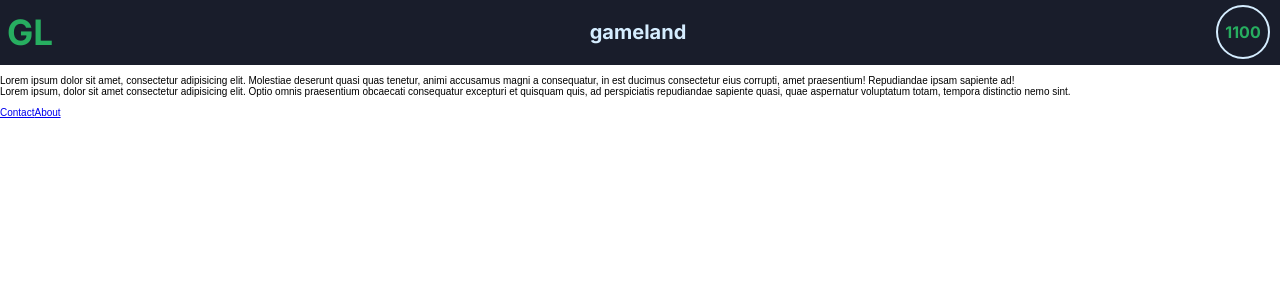
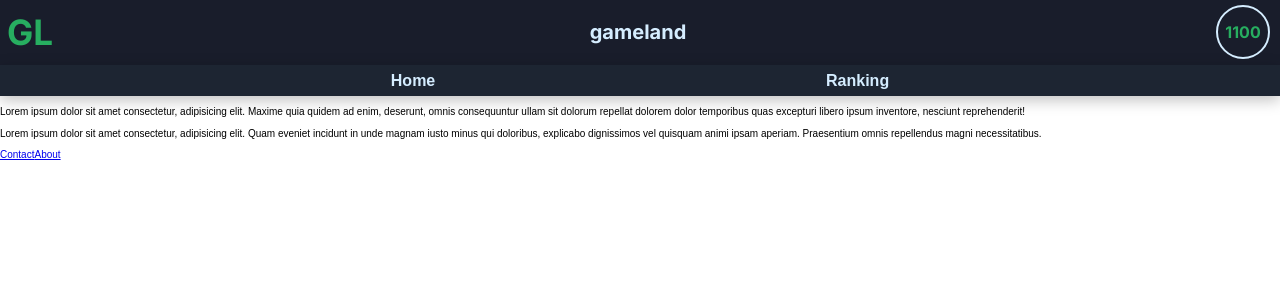
Before and after one commit to lupydev/game-land, a React (Create React App) app: page /about in a window 1280 px wide. Shown: the top 300 px of the page. Built offline with nearby package versions, Linux system fonts and the light colour scheme.

Commit message:
se organizan parrafos en componente y se da estilo

```diff
--- a/src/components/About.jsx
+++ b/src/components/About.jsx
@@ -1,23 +1,22 @@
 import React from "react";
 import { Header } from "./Header";
+import { NavBar } from "./NavBar";
 import { Footer } from "./Footer";
 
 export const About = () => {
   return (
     <div>
-        <Header/>
-      <p>
-        Lorem ipsum dolor sit amet, consectetur adipisicing elit. Molestiae
-        deserunt quasi quas tenetur, animi accusamus magni a consequatur, in est
-        ducimus consectetur eius corrupti, amet praesentium! Repudiandae ipsam
-        sapiente ad!
-        <br />
-        Lorem ipsum, dolor sit amet consectetur adipisicing elit. Optio omnis
-        praesentium obcaecati consequatur excepturi et quisquam quis, ad
-        perspiciatis repudiandae sapiente quasi, quae aspernatur voluptatum
-        totam, tempora distinctio nemo sint.
-      </p>
-      <Footer/>
+      <Header />
+      <NavBar />
+      <div className="aboutContainer">
+        <p>
+          Lorem ipsum dolor sit amet consectetur, adipisicing elit. Maxime quia quidem ad enim, deserunt, omnis consequuntur ullam sit dolorum repellat dolorem dolor temporibus quas excepturi libero ipsum inventore, nesciunt reprehenderit!
+          <br />
+          <br />
+          Lorem ipsum dolor sit amet consectetur, adipisicing elit. Quam eveniet incidunt in unde magnam iusto minus qui doloribus, explicabo dignissimos vel quisquam animi ipsam aperiam. Praesentium omnis repellendus magni necessitatibus.
+        </p>
+      </div>
+      <Footer />
     </div>
   );
 };
--- a/src/style/components/_About.scss
+++ b/src/style/components/_About.scss
@@ -0,0 +1,6 @@
+.aboutContainer {
+  margin: 13rem 1.8rem 0 1.8rem;
+  font-size: 1.4rem;
+  line-height: 1.7rem;
+  color: $soft-blue1;
+}
```
